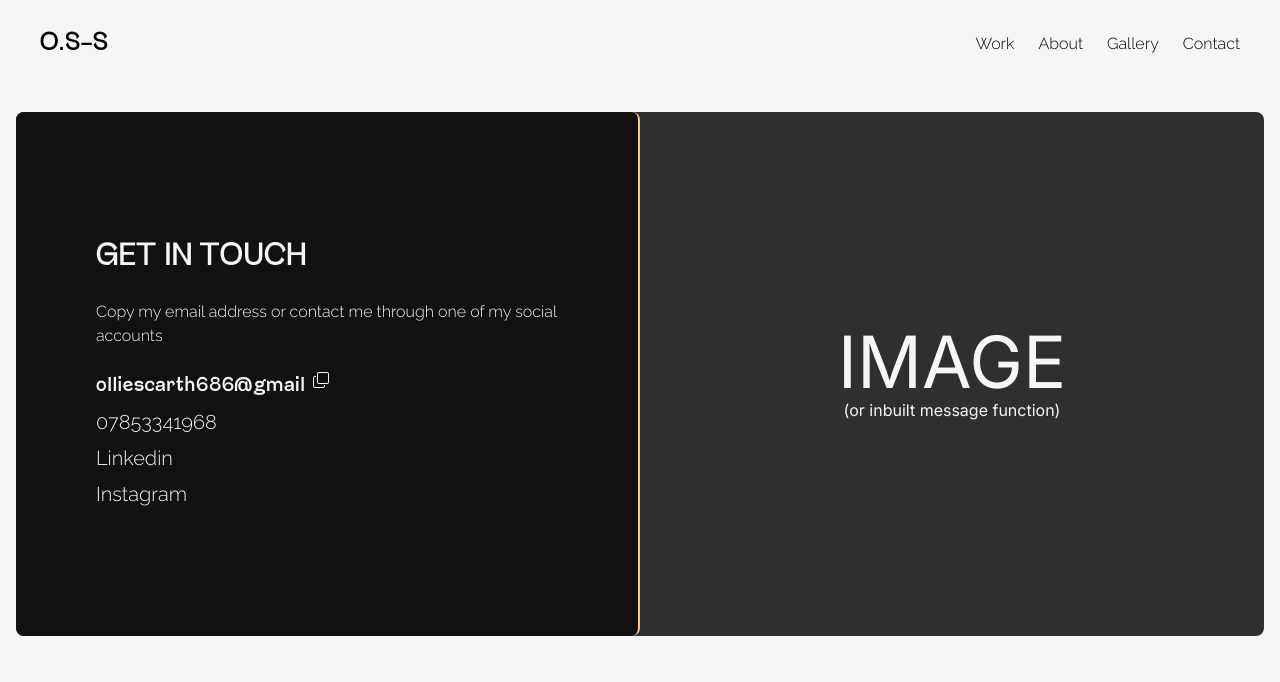
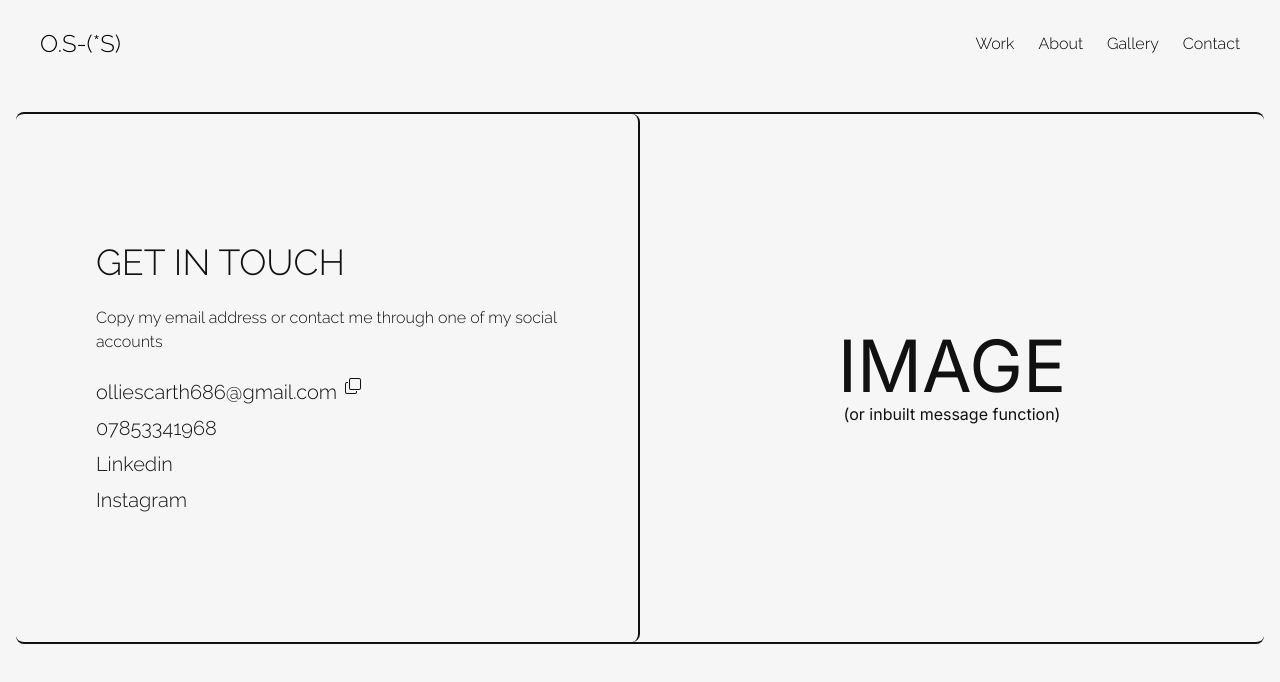
Before and after one commit to ghpaterson/ollie-scarth, a Next.js app: page /Contact in a window 1280 px wide. Shown: the top 682 px of the page. Built offline with nearby package versions, Linux system fonts and the light colour scheme; a web font is replaced by a local one.

Commit message:
styled more minimal

```diff
--- a/app/Contact/page.js
+++ b/app/Contact/page.js
@@ -12,27 +12,27 @@ export default function Contact() {
     <main>
       <NavBar />
 
-      <div className="mt-10 h grid grid-cols-1 md:grid-cols-12 bg-shade rounded-lg ">
-        <div className="md:col-span-6 bg-blak rounded-lg px-4 py-10 md:py-32 md:px-20  flex flex-col items-start border-r-2 border-honey">
-          <h1 className="text-bone text-2xl md:text-3xl font-fungis">
+      <div className="mt-10 h grid grid-cols-1 md:grid-cols-12 border-t-2 border-b-2 border-blak rounded-lg ">
+        <div className="md:col-span-6 text-blak rounded-lg px-4 py-10 md:py-32 md:px-20  flex flex-col items-start border-r-2 border-blak">
+          <h1 className="text-blak text-2xl md:text-4xl font-raleway">
             GET IN TOUCH
           </h1>
-          <p className="text-bone py-6 font-raleway">
+          <p className=" py-6 font-raleway">
             Copy my email address or contact me through one of my social
             accounts
           </p>
           <div className="flex flex-col gap-2 font-raleway">
             <CopyEmailAddress />
-            <p className="text-bone md:text-xl">07853341968</p>
+            <p className=" md:text-xl">07853341968</p>
             <Link href={linkedinURL} target="_blank">
-              <p className="text-bone md:text-xl">Linkedin</p>
+              <p className=" md:text-xl">Linkedin</p>
             </Link>
             <Link href={instaURL} target="_blank">
-              <p className="text-bone md:text-xl">Instagram</p>
+              <p className=" md:text-xl">Instagram</p>
             </Link>
           </div>
         </div>
-        <div className="md:col-span-6 rounded-lg px-10 flex flex-col items-center justify-center py-20 text-bone">
+        <div className="md:col-span-6 rounded-lg px-10 flex flex-col items-center justify-center py-20 text-blak">
           <p className="text-7xl">IMAGE</p>
           <p>{`(or inbuilt message function)`}</p>
         </div>
--- a/app/page.js
+++ b/app/page.js
@@ -17,7 +17,7 @@ export default function Home() {
           <NavBar />
           <Hero />
         </section>
-        <section id="work-section" className="py-10">
+        <section id="work-section" className="">
           <div className="">
             <WorkCarousel />
           </div>
@@ -26,7 +26,7 @@ export default function Home() {
         <section id="about-section" className="md:pb-10">
           <AboutSection />
         </section>
-        <section id="footer" className="mt-12 py-10 border-t-2 border-shade">
+        <section id="footer" className="py-10">
           <Footer />
         </section>
       </main>
--- a/components/AboutSection.js
+++ b/components/AboutSection.js
@@ -1,9 +1,9 @@
 export default function AboutSection() {
   return (
     <main>
-      <div className="mt-10 h grid grid-cols-1 md:grid-cols-12 bg-honey rounded-lg border-b-4 border-honey ">
-        <div className="md:col-span-6 bg-shade rounded-lg px-4 py-20 md:py-32 md:px-20  flex items-center">
-          <p className="text-bone md:text-xl font-raleway font-bold">
+      <div className="grid grid-cols-1 md:grid-cols-12  rounded-lg border-b-2 border-t-2 border-blak ">
+        <div className="md:col-span-6 rounded-lg px-4 py-20 md:py-32 md:px-20  flex items-center">
+          <p className="text-blak md:text-xl font-raleway font-bold">
             Hi! I'm Ollie, a director and producer with a chameleon-like
             approach to storytelling. I believe that the best way to create
             impactful content is to adapt to the unique vision and voice of each
@@ -15,9 +15,7 @@ export default function AboutSection() {
             expertise.
           </p>
         </div>
-        <div className="md:col-span-6 rounded-lg px-10 flex items-center justify-center py-20">
-          <p className="text-7xl text-shade">IMAGE</p>
-        </div>
+        <div className="md:col-span-6 rounded-lg px-10 flex items-center justify-center py-20 bg-landing-about bg-cover bg-no-repeat"></div>
       </div>
     </main>
   );
--- a/components/Hero.js
+++ b/components/Hero.js
@@ -20,9 +20,9 @@ export default function Hero() {
         </div>
       </div>
       <div className="md:col-span-2 bg-transparent flex justify-end items-center">
-        <div className="bg-bone border-l-2 border-honey rounded-l-xl px-4 py-10 invisible md:visible">
+        <div className="bg-bone rounded-l-xl px-4 py-10 invisible md:visible">
           <div className="flex flex-col gap-4 items-center">
-            <p className="text-3xl font-fungis">O.S-S</p>
+            <p className="text-3xl font-raleway font-extrabold">{`O.S-(*S)`}</p>
             <p className="font-raleway">London, UK</p>
           </div>
         </div>
--- a/components/NavBar.js
+++ b/components/NavBar.js
@@ -16,7 +16,9 @@ export default function NavBar() {
         } h-14 bg-transparent items-center md:px-6`}
       >
         <Link href={"/"}>
-          {pathname !== "/" && <h1 className="text-2xl font-fungis">O.S-S</h1>}
+          {pathname !== "/" && (
+            <h1 className="text-2xl font-raleway">{`O.S-(*S)`}</h1>
+          )}
         </Link>
         <ul className="flex justify-end items-center gap-6 font-raleway">
           <Link href={"#"}>
--- a/components/WorkCarousel.js
+++ b/components/WorkCarousel.js
@@ -26,19 +26,19 @@ const HorizontalScrollCarousel = () => {
   return (
     <section
       ref={targetRef}
-      className="relative h-[300vh] bg-bone pb-20 border-t-2 border-blak"
+      className="relative h-[300vh] bg-bone pb-20 border-t-2 border-b-2 rounded-xl border-blak"
     >
-      <div className="flex justify-start gap-6 py-10 px-10 text-blak font-raleway text-6xl">
+      <div className="flex justify-start gap-6 py-10 px-10 text-blak font-raleway text-3xl md:text-6xl">
         <h1>{`WORK (*5)`}</h1>
       </div>
-      <div className="sticky top-0 flex h-96 md:h-[600px] items-center overflow-hidden pt-40 md:-mt-40">
+      <div className="sticky top-0 flex h-96 md:h-[600px] items-center overflow-hidden pt-40 -mt-32 md:-mt-40">
         <m.div style={{ x }} className="flex gap-4">
           {cards.map((card) => {
             return <Card card={card} key={card.id} />;
           })}
         </m.div>
       </div>
-      <div className="flex flex-col items-center gap-6 py-2 px-6 text-shade/10 font-raleway md:text-5xl">
+      <div className="flex flex-col items-center gap-6 py-2 px-6 text-shade/10 font-raleway md:text-5xl invisible md:visible">
         <p className="">A Collection of work I am extremly proud of!</p>
         <p>{`(This is a placeholder! What should I include?)`}</p>
         <p>
--- a/tailwind.config.js
+++ b/tailwind.config.js
@@ -10,6 +10,8 @@ module.exports = {
       backgroundImage: {
         "hero-image":
           "url('https://images.pexels.com/photos/3178786/pexels-photo-3178786.jpeg')",
+        "landing-about":
+          "url('https://images.pexels.com/photos/3692639/pexels-photo-3692639.jpeg')",
       },
       fontFamily: {
         fungis: ["fungis", "sans-serif"],
--- a/utils/CopyEmailAddress.js
+++ b/utils/CopyEmailAddress.js
@@ -13,11 +13,11 @@ export default function CopyEmailAddress() {
     }
   };
   return (
-    <div className="text-bone">
+    <div className="text-blak">
       <div className="flex gap-2">
-        <h2 className="font-fungis text-xl">olliescarth686@gmail</h2>
+        <h2 className="font-raleway text-xl">olliescarth686@gmail.com</h2>
         <div
-          className="text-lg text-bone hover:cursor-pointer"
+          className="text-lg text-blak hover:cursor-pointer"
           onClick={copyEmailToClipboard}
         >
           <BsCopy />
```
